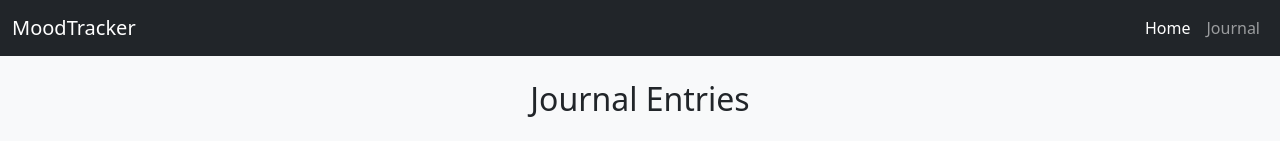
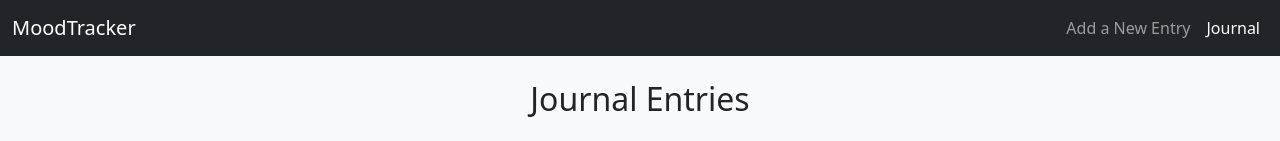
Before and after one commit to Oldhoon/nwhacks, a website: page public/journal.html in a window 1280 px wide. Shown: the top 141 px of the page. Drawn offline with nearby package versions, Linux system fonts and the light colour scheme; no server answers.

Commit message:
added a new entry on the journal.html page

```diff
--- a/public/journal.html
+++ b/public/journal.html
@@ -44,10 +44,10 @@
             <div class="collapse navbar-collapse" id="navbarNav">
                 <ul class="navbar-nav ms-auto">
                     <li class="nav-item">
-                        <a class="nav-link active" href="home.html">Home</a>
+                        <a class="nav-link" href="entry2.html">Add a New Entry</a>
                     </li>
                     <li class="nav-item">
-                        <a class="nav-link" href="journal.html">Journal</a>
+                        <a class="nav-link active" href="journal.html">Journal</a>
                     </li>
                 </ul>
             </div>
@@ -112,7 +112,6 @@
                 console.error('Error fetching journal entries:', err);
             }
         });
-
     </script>
 </body>
 </html>
```
Lines whose indentation alone changed are shown as unchanged.
